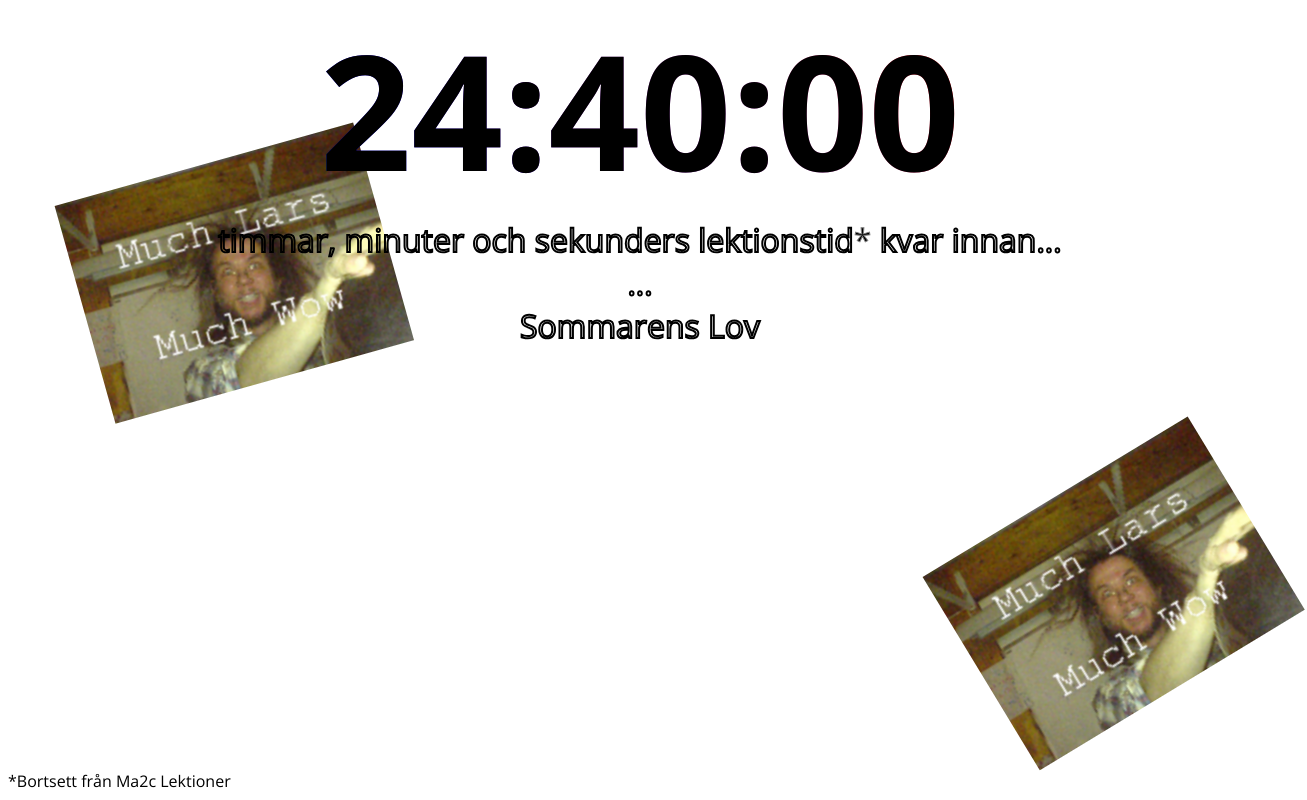
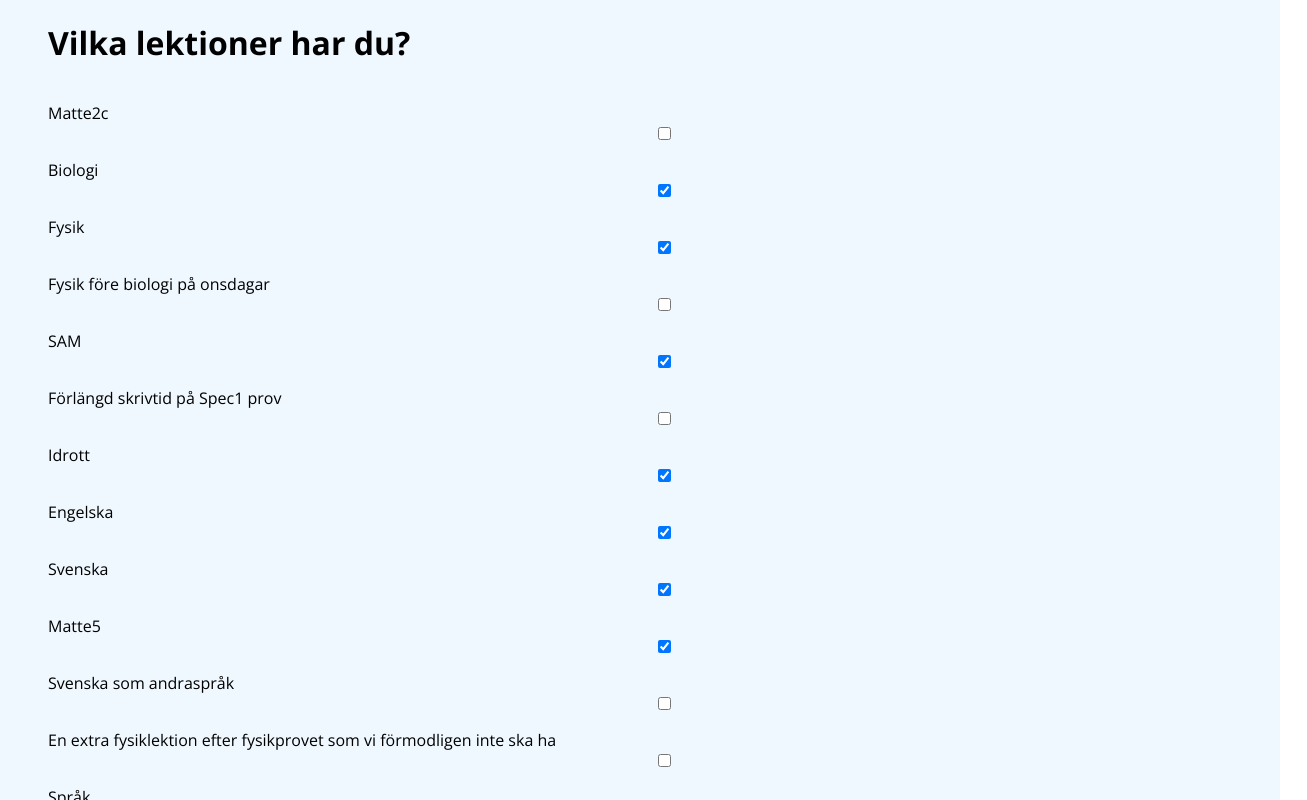
Before and after one commit to Taxen99/kvar, a plain HTML site: page index.html in a window 1280 px wide. Shown: the whole page, 1307 px wide, since content can reach past the window. Drawn offline with nearby package versions, Linux system fonts and the light colour scheme; a web font is replaced by a local one.

Commit message:
added options... scuffed

```diff
--- a/index.html
+++ b/index.html
@@ -10,13 +10,48 @@
 <body>
 	<div class="main_container">
 		<h1 class="main_time">∞:∞:∞</h1>
-		<p class="subtitle-p">timmar, minuter och sekunders lektionstid<span class="asterisk">*</span> kvar innan...</p>
+		<p class="subtitle-p">timmar, minuter och sekunders lektionstid</span> kvar innan...</p>
 		<p class="subtitle-p">...</p>
 		<p class="subtitle-p">Sommarens Lov</p>
 	</div>
 	<div class="hover-c hover-c1"><img class="lars1" src="lars1.png"></div>
 	<div class="hover-c hover-c2"><img class="lars1" src="lars1.png"></div>
+	<div class="settings">
+		<h1>Vilka lektioner har du?</h1>
+		<label for="2c">Matte2c</label>
+		<input type="checkbox" id="2c"/>
+		<label for="bio">Biologi</label>
+		<input type="checkbox" id="bio"/>
+		<label for="fysik">Fysik</label>
+		<input type="checkbox" id="fysik"/>
+		<label for="prim_fys">Fysik före biologi på onsdagar</label>
+		<input type="checkbox" id="prim_fys" />
+		<label for="sam">SAM</label>
+		<input type="checkbox" id="sam"/>
+		<label for="long_math">Förlängd skrivtid på Spec1 prov</label>
+		<input type="checkbox" id="long_math"/>
+		<label for="idr">Idrott</label>
+		<input type="checkbox" id="idr"/>
+		<label for="eng">Engelska</label>
+		<input type="checkbox" id="eng"/>
+		<label for="svenska">Svenska</label>
+		<input type="checkbox" id="svenska"/>
+		<label for="ma5">Matte5</label>
+		<input type="checkbox" id="ma5"/>
+		<label for="sva">Svenska som andraspråk</label>
+		<input type="checkbox" id="sva"/>
+		<label for="extra_fysik">En extra fysiklektion efter fysikprovet som vi förmodligen inte ska ha</label>
+		<input type="checkbox" id="extra_fysik"/>
+
+		<label for="lang">Språk</label>
+		<select id="lang">
+			<option value="fra">Franska/Italienska</option>
+			<option value="spa">Spanska</option>
+			<option value="deu">Tyska</option>
+		</select>
+
+		<button id="ya">Ja</button>
+	</div>
 	<script tyep="module" src="index.js"></script>
-	<span class="asterisk-note">*Bortsett från Ma2c Lektioner</span>
 </body>
 </html>
--- a/index.js
+++ b/index.js
@@ -4,50 +4,96 @@ function to_millis(minutes) {
 	return minutes * 60 * 1000;
 }
 
-function lesson(begin, end) {
+function lesson(begin, end, pred = null) {
 	return {
 		'begin': Date.parse(begin),
 		'end': Date.parse(end),
+		'pred': pred,
 	}
 }
 
+let user_settings = {
+	'lang': 'fra',
+	'2c': false,
+	'extra_fysik': false,
+	'sva': false,
+	'long_math': false,
+	'bio': true,
+	'sam': true,
+	'idr': true,
+	'eng': true,
+	'fysik': true,
+	'svenska': true,
+	'ma5': true,
+	'prim_fys': false,
+};
+
+function matches(user_settings, x) {
+	for (const key in x) {
+		console.assert(key in user_settings === true);
+		if (user_settings[key] !== x[key])
+			return false;
+	}
+	return true;
+}
+
+function has_lesson(lesson) {
+	return lesson.pred === null ? true : matches(user_settings, lesson.pred);
+}
+
 const LESSONS = [
-	lesson("2025-06-02T09:50", "2025-06-02T10:55"),
-	lesson("2025-06-02T12:05", "2025-06-02T12:55"),
-	lesson("2025-06-02T13:05", "2025-06-02T15:25"),
+	lesson("2025-06-02T08:20", "2025-06-02T09:40", { '2c': true }),
+	lesson("2025-06-02T09:50", "2025-06-02T10:55", { 'eng': true }),
+	lesson("2025-06-02T12:05", "2025-06-02T12:55", { 'lang': 'fra' }),
+	lesson("2025-06-02T11:05", "2025-06-02T12:20", { 'lang': 'spa' }),
+	lesson("2025-06-02T11:05", "2025-06-02T11:55", { 'lang': 'deu' }),
+	lesson("2025-06-02T13:05", "2025-06-02T15:25", { 'long_math': false }),
+	lesson("2025-06-02T13:05", "2025-06-02T16:05", { 'long_math': true }),
 
-	lesson("2025-06-03T09:10", "2025-06-03T10:35"),
-	lesson("2025-06-03T10:50", "2025-06-03T11:40"),
-	lesson("2025-06-03T14:50", "2025-06-03T16:20"),
+	lesson("2025-06-03T09:10", "2025-06-03T10:35", { 'sam': true }),
+	lesson("2025-06-03T10:50", "2025-06-03T11:40", { 'idr': true }),
+	lesson("2025-06-03T12:30", "2025-06-03T14:40", { '2c': true }),
+	lesson("2025-06-03T14:50", "2025-06-03T16:20", { 'eng': true }),
 
-	lesson("2025-06-05T08:20", "2025-06-05T09:35"),
-	lesson("2025-06-05T09:35", "2025-06-05T11:00"),
+	lesson("2025-06-05T08:20", "2025-06-05T09:35", { 'bio': true }),
+	lesson("2025-06-05T09:35", "2025-06-05T11:00", { 'svenska': true }),
+	lesson("2025-06-05T11:15", "2025-06-05T11:40", { 'sva': true }),
+	lesson("2025-06-05T11:40", "2025-06-05T12:50", { '2c': true }),
 
 	//
 
-	lesson("2025-06-09T09:50", "2025-06-09T10:55"),
-	lesson("2025-06-09T12:30", "2025-06-09T14:30"),
-	lesson("2025-06-09T14:50", "2025-06-09T16:05"), // kanske ta bort
+	lesson("2025-06-09T08:20", "2025-06-09T09:40", { '2c': true }),
+	lesson("2025-06-09T09:50", "2025-06-09T10:55", { 'eng': true }),
+	lesson("2025-06-09T11:05", "2025-06-09T12:20", { 'lang': 'spa' }),
+	lesson("2025-06-09T11:05", "2025-06-09T11:55", { 'lang': 'deu' }),
+	lesson("2025-06-09T12:30", "2025-06-09T14:30", { 'fysik': true }),
+	lesson("2025-06-09T14:50", "2025-06-09T16:05", { 'extra_fysik': true }), // kanske ta bort
 
-	lesson("2025-06-10T09:10", "2025-06-10T10:35"),
-	lesson("2025-06-10T10:50", "2025-06-10T11:40"),
-	lesson("2025-06-10T14:50", "2025-06-10T16:20"),
+	lesson("2025-06-10T09:10", "2025-06-10T10:35", { 'sam': true }),
+	lesson("2025-06-10T10:50", "2025-06-10T11:40", { 'idr': true }),
+	lesson("2025-06-10T12:30", "2025-06-10T14:40", { '2c': true }),
+	lesson("2025-06-10T14:50", "2025-06-10T16:20", { 'eng': true }),
 
-	lesson("2025-06-11T08:20", "2025-06-11T09:30"),
-	lesson("2025-06-11T09:40", "2025-06-11T10:50"),
-	lesson("2025-06-11T12:10", "2025-06-11T13:05"),
-	lesson("2025-06-11T13:15", "2025-06-11T14:25"),
+	lesson("2025-06-11T08:20", "2025-06-11T09:30", { 'prim_fys': true, 'fysik': true }),
+	lesson("2025-06-11T09:40", "2025-06-11T10:50", { 'prim_fys': false, 'fysik': true }),
+	lesson("2025-06-11T08:20", "2025-06-11T09:30", { 'prim_fys': false, 'bio': true }),
+	lesson("2025-06-11T09:40", "2025-06-11T10:50", { 'prim_fys': true, 'bio': true }),
+	lesson("2025-06-11T12:10", "2025-06-11T13:05", { 'lang': 'fra' }),
+	lesson("2025-06-11T11:05", "2025-06-11T12:25", { 'lang': 'spa' }),
+	lesson("2025-06-11T11:05", "2025-06-11T12:00", { 'lang': 'deu' }),
+	lesson("2025-06-11T13:15", "2025-06-11T14:25", { 'ma5': true }),
 	lesson("2025-06-11T13:35", "2025-06-11T15:05"),
 ];
 
 for (const lesson of LESSONS) {
-	console.assert(lesson.end - lesson.begin <= 1000 * 3600 * 2 + 1000 * 60 * 20, lesson);
+	console.assert(lesson.end - lesson.begin <= 1000 * 3600 * 3, lesson);
 }
 
 function time_left() {
 	const now = Date.now();
 	return LESSONS
 		.filter(x => x.end >= now)
+		.filter(x => has_lesson(x))
 		.reduce((acc, curr) => acc += (curr.end - now) - Math.max(curr.begin - now, 0), 0);
 }
 
@@ -69,6 +115,31 @@ function format_millis(millis) {
 }
 
 let YAY = false;
+
+let HAS_OPTIONS = !!localStorage.getItem('opt');
+
+if (!HAS_OPTIONS) {
+	document.querySelectorAll('input').forEach(x => ((x.checked = user_settings[x.id]), x.addEventListener('input', e => {
+		console.assert(typeof e.target.checked === 'boolean');
+		console.assert(e.target.id in user_settings);
+		user_settings[e.target.id] = e.target.checked;
+		console.table(user_settings);
+	})));
+	document.querySelector('select').addEventListener('change', e => {
+		console.assert(['fra', 'spa', 'deu'].includes(e.target.value));
+		user_settings['lang'] = e.target.value;
+		console.table(user_settings);
+	});
+	const ya = document.querySelector('#ya');
+	ya.value = user_settings['lang'];
+	ya.addEventListener('click', _ => {
+		localStorage.setItem('opt', JSON.stringify(user_settings));
+		location.reload();
+	});
+} else {
+	document.querySelector('.settings').style.display = 'none';
+	user_settings = JSON.parse(localStorage.getItem('opt'));
+}
 
 const synth = window.speechSynthesis;
 let voice = null;
@@ -97,3 +168,5 @@ function frame() {
 	requestAnimationFrame(frame);
 }
 requestAnimationFrame(frame);
+
+[...document.querySelectorAll('.hover-c')].forEach(x => x.style.display = 'none');
--- a/styles.css
+++ b/styles.css
@@ -51,18 +51,6 @@ body {
 	pointer-events: none;
 }
 
-.asterisk {
-	-webkit-text-stroke: 1px gray;
-	-webkit-text-fill-color: black;
-}
-
-.asterisk-note {
-	position: fixed;
-	bottom: 0.5em;
-	left: 0.5em;
-	font-size: 1em;
-}
-
 .lars1 {
 	z-index: -1;
 	pointer-events: auto;
@@ -107,3 +95,33 @@ body {
 	from { filter: hue-rotate(0deg) contrast(10) blur(0.05em); }
 	to { filter: hue-rotate(-360deg) contrast(10); }
 }
+
+.settings {
+	position: absolute;
+	top: 0;
+	left: 0;
+	padding-left: 3em;
+	display: flex;
+	flex-direction: column;
+	/* justify-content: baseline; */
+	/* align-items: center; */
+	width: 100%;
+	height: 100%;
+	z-index: 100;
+	background-color: aliceblue;
+	box-sizing: border-box;
+	overflow: auto;
+}
+
+#lang {
+	width: 20em;
+}
+
+label {
+	margin-top: 1em;
+}
+
+#ya {
+	width: 10em;
+	margin: 2em;
+}
```
